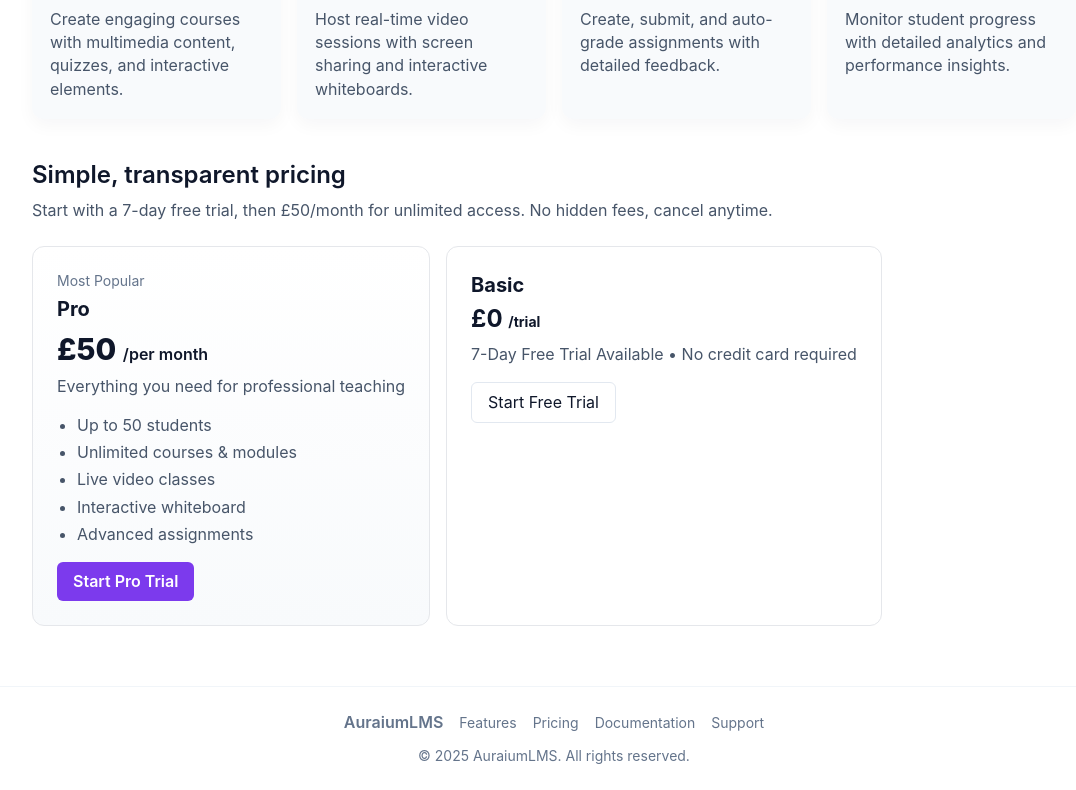
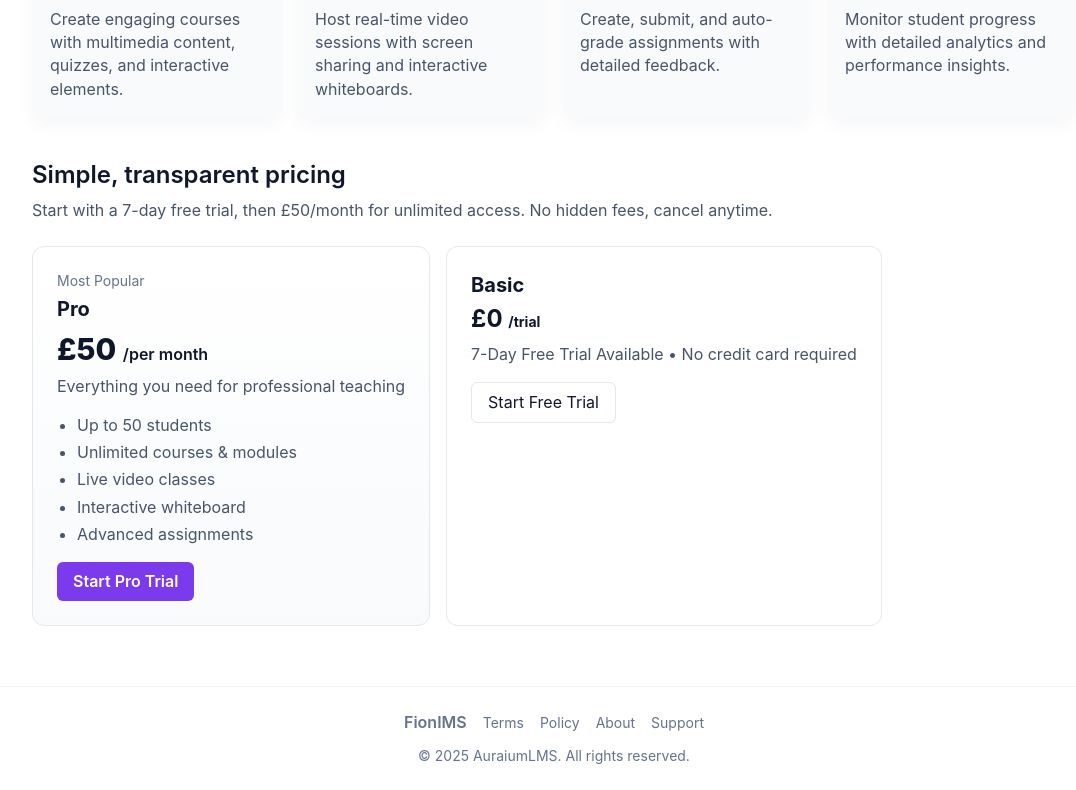
Before and after one commit to devolusegun/next_clone, a Next.js app: page / in a window 1280 px wide. Shown: the part 678-1468 px from the top of the page, without its empty margins (86-1162 px from the left). Built offline with nearby package versions, Linux system fonts and the light colour scheme.

Commit message:
Update layout.jsx

```diff
--- a/app/layout.jsx
+++ b/app/layout.jsx
@@ -2,8 +2,8 @@ import '../styles/globals.css'
 import Header from '../components/Header'
 
 export const metadata = {
-  title: 'AuraiumLMS',
-  description: 'Learning Management System - AuraiumLMS clone',
+  title: 'FION',
+  description: 'Public Engagement Service - FION NGO',
 }
 
 export default function RootLayout({ children }) {
@@ -16,10 +16,10 @@ export default function RootLayout({ children }) {
         </main>
         <footer className="mt-8 border-t border-slate-100 text-center py-6 text-slate-500">
           <div className="flex flex-wrap justify-center gap-4 items-center">
-            <div className="font-semibold">AuraiumLMS</div>
-            <div className="text-sm">Features</div>
-            <div className="text-sm">Pricing</div>
-            <div className="text-sm">Documentation</div>
+            <div className="font-semibold">FionIMS</div>
+            <div className="text-sm">Terms</div>
+            <div className="text-sm">Policy</div>
+            <div className="text-sm">About</div>
             <div className="text-sm">Support</div>
           </div>
           <div className="mt-3 text-sm">© 2025 AuraiumLMS. All rights reserved.</div>
```
